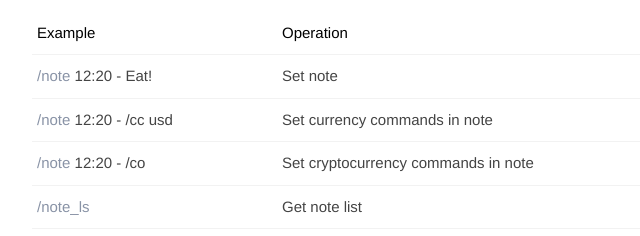
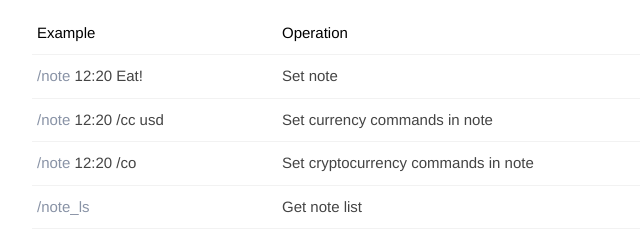
Before and after one commit to lenevro/tbot-numb, a plain HTML site: page index.html in a window 1280 px wide. Shown: the part 1728-1964 px from the top of the page, 248-888 px from the left. Drawn offline with Linux system fonts and the light colour scheme.

Commit message:
Update docs page

```diff
--- a/index.html
+++ b/index.html
@@ -168,21 +168,21 @@
         <li>
           <span class="op-list__ex">
             <span>/note</span>
-            12:20 - Eat!
+            12:20 Eat!
           </span>
           Set note
         </li>
         <li>
           <span class="op-list__ex">
             <span>/note</span>
-            12:20 - /cc usd
+            12:20 /cc usd
           </span>
           Set currency commands in note
         </li>
         <li>
           <span class="op-list__ex">
             <span>/note</span>
-            12:20 - /co
+            12:20 /co
           </span>
           Set cryptocurrency commands in note
         </li>
```
